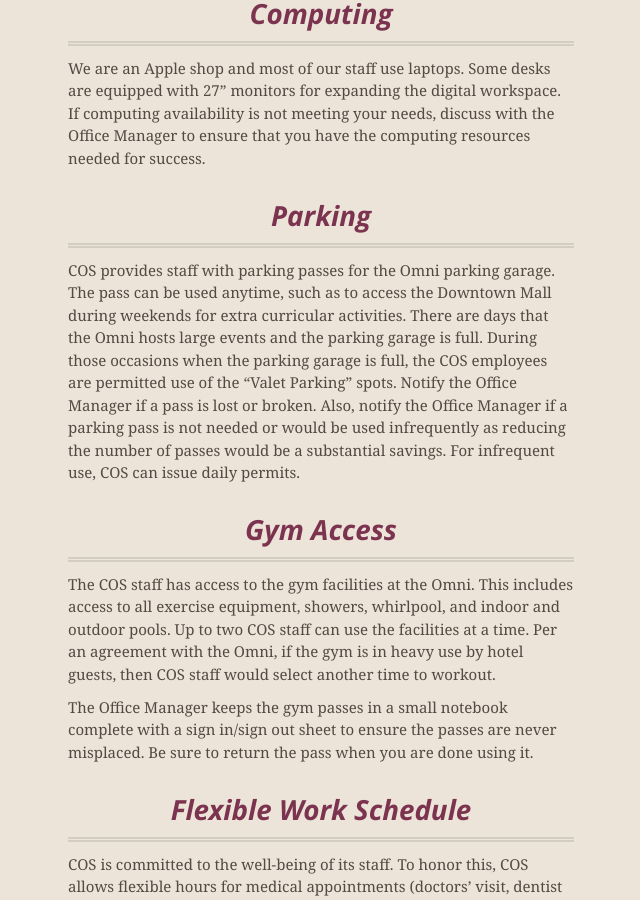
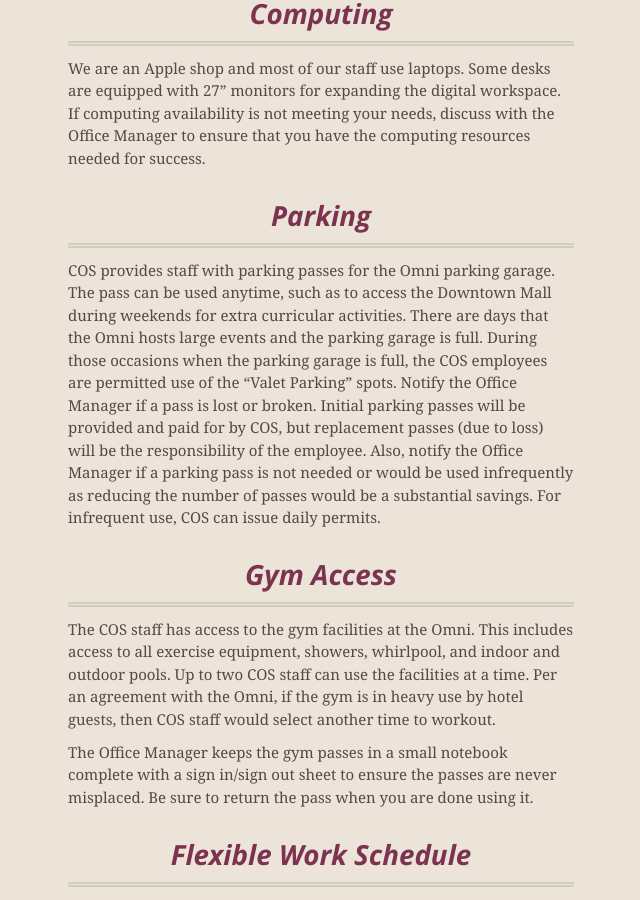
Before and after one commit to CenterForOpenScience/Employee-Manual, a Jekyll site: the page built from index.md, in a window 1280 px wide and 900 px high, scrolled down 3151 px. Shown: the whole window, without its empty margins (319-959 px from the left). Built offline with Jekyll 4.4.1, drawn with Linux system fonts in a browser that asks for light colours; nearby versions of some CDN libraries.

Commit message:
Update index.md
Adding language about replacement parking pass costs being responsibility of employee.

```diff
--- a/index.md
+++ b/index.md
@@ -66,7 +66,7 @@ We are an Apple shop and most of our staff use laptops. Some desks are equipped
 
 ##Parking
 
-COS provides staff with parking passes for the Omni parking garage.  The pass can be used anytime, such as to access the Downtown Mall during weekends for extra curricular activities. There are days that the Omni hosts large events and the parking garage is full.  During those occasions when the parking garage is full, the COS employees are permitted use of the "Valet Parking" spots. Notify the Office Manager if a pass is lost or broken.  Also, notify the Office Manager if a parking pass is not needed or would be used infrequently as reducing the number of passes would be a substantial savings. For infrequent use, COS can issue daily permits.
+COS provides staff with parking passes for the Omni parking garage.  The pass can be used anytime, such as to access the Downtown Mall during weekends for extra curricular activities. There are days that the Omni hosts large events and the parking garage is full.  During those occasions when the parking garage is full, the COS employees are permitted use of the "Valet Parking" spots. Notify the Office Manager if a pass is lost or broken.  Initial parking passes will be provided and paid for by COS, but replacement passes (due to loss) will be the responsibility of the employee.  Also, notify the Office Manager if a parking pass is not needed or would be used infrequently as reducing the number of passes would be a substantial savings. For infrequent use, COS can issue daily permits.
 
 ##Gym Access
 
```
